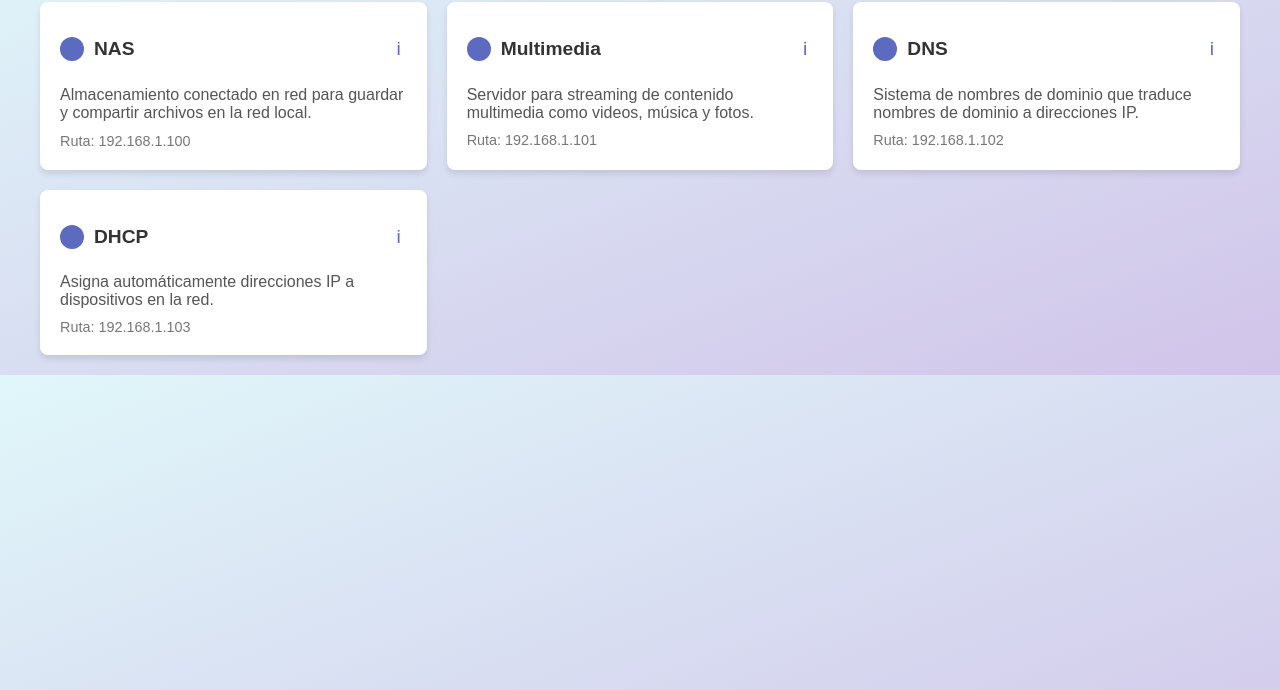
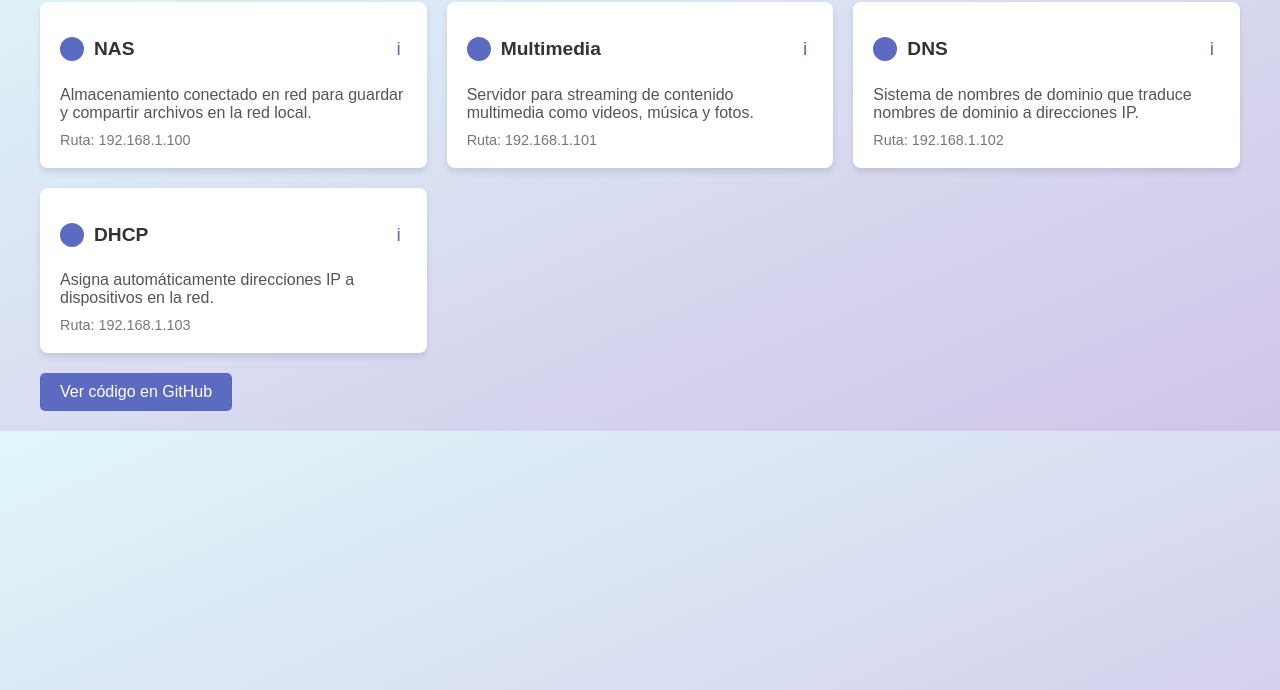
Before and after one commit to Reddsito/NAS-WEB, a plain HTML site: page index.html in a window 1280 px wide. Shown: the part 110-800 px from the top of the page. Drawn offline with Linux system fonts and the light colour scheme.

Commit message:
Update index.html

```diff
--- a/index.html
+++ b/index.html
@@ -20,7 +20,7 @@
           <button class="info-button" onclick="toggleDetails('nas')">i</button>
         </div>
         <p class="card-description">Almacenamiento conectado en red para guardar y compartir archivos en la red local.</p>
-        <a class="card-route">Ruta: 192.168.1.100</a>
+        <div class="card-route">Ruta: 192.168.1.100</div>
         <div class="card-details" id="nas">
           <p><strong>Puertos:</strong> 80, 443, 21</p>
           <p><strong>Servicios:</strong> FTP, HTTP, HTTPS</p>
@@ -75,7 +75,12 @@
         </div>
       </div>
     </div>
-
+    <div class="footer">
+      <a href="https://github.com/tu-usuario/redes-semestral" target="_blank" class="github-link">
+        Ver código en GitHub
+      </a>
+    </div>
   </div>
+  <script src="script.js"></script>
 </body>
 </html>
```
